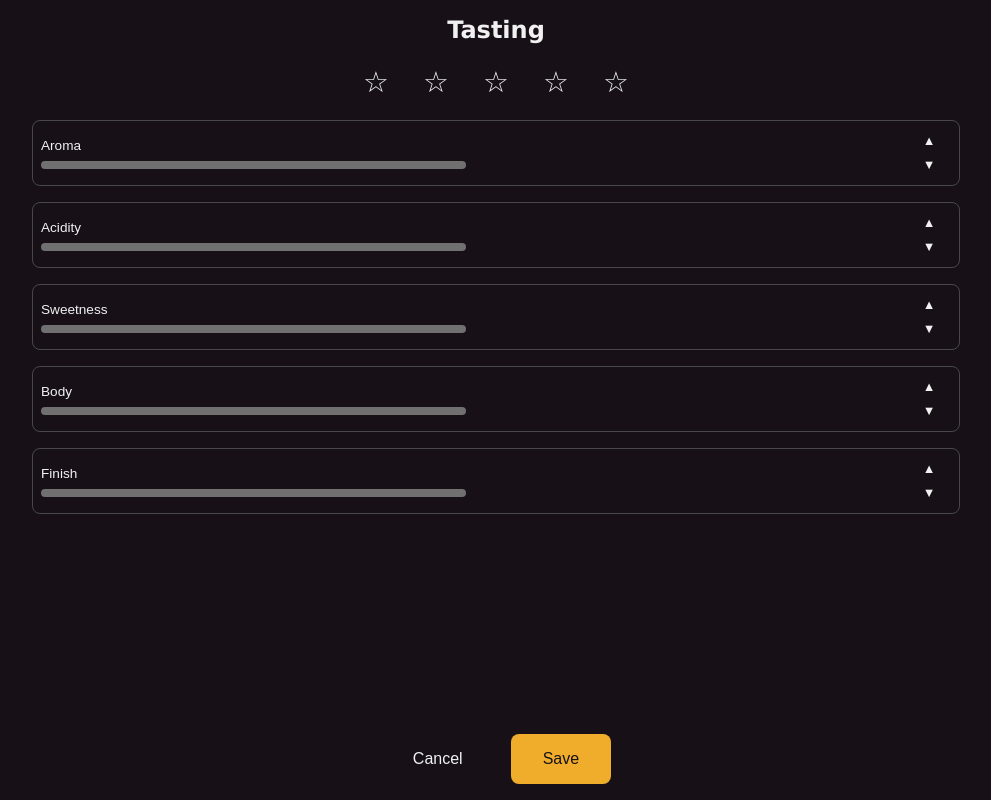
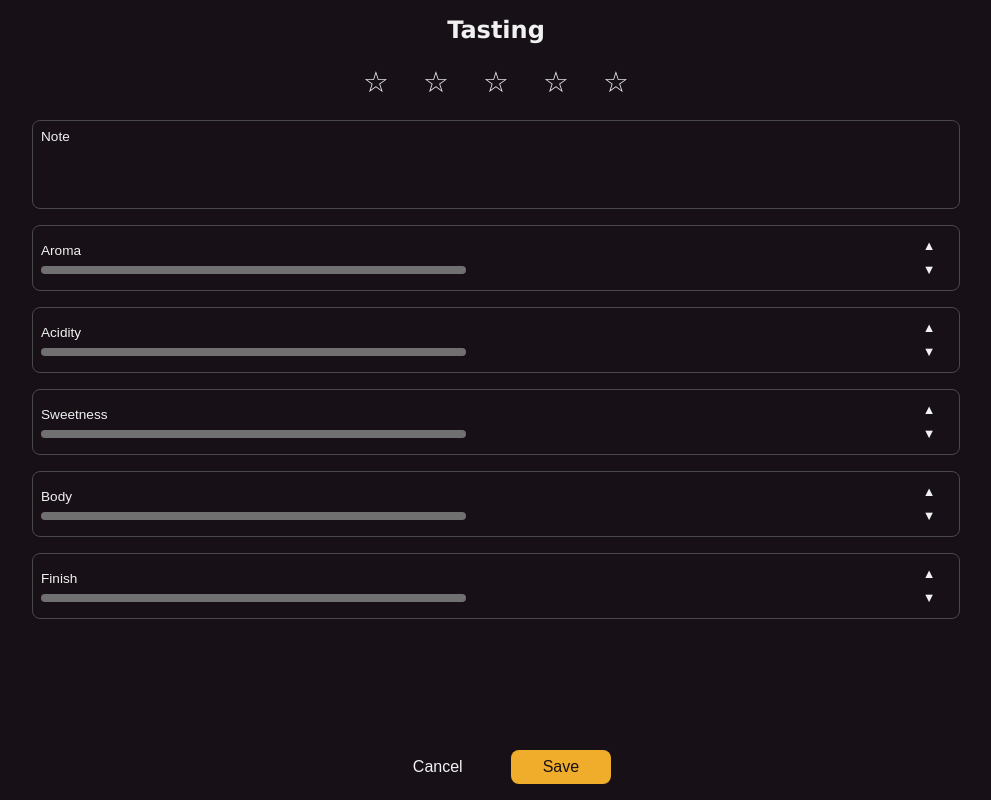
Before and after one commit to pipan/coffee-jurnal, a Vue app: page /create in a window 1280 px wide. Both pictures are taken after typing "Sample", "Sample", "Sample" into the empty fields and a click on the button "Save". Shown: the whole page, without its empty margins (144-1135 px from the left). Built offline with nearby package versions, Linux system fonts and the light colour scheme.

Commit message:
fix items ordering

```diff
--- a/src/assets/styles/button.css
+++ b/src/assets/styles/button.css
@@ -2,7 +2,7 @@
     cursor: pointer;
     background-color: transparent;
     border-radius: var(--unit-s);
-    padding: var(--unit-m) var(--unit-l);
+    padding: var(--unit-s) var(--unit-l);
     font-size: 1rem;
     transition: background-color 180ms ease;
     border: none;
--- a/src/assets/styles/form.css
+++ b/src/assets/styles/form.css
@@ -53,7 +53,11 @@
     color: var(--color-primary);
 }
 
-.input input {
+textarea {
+    resize: none;
+}
+
+.input input, .input textarea {
     width: 100%;
     background-color: transparent;
     border: none;
--- a/src/assets/styles/jurnal.css
+++ b/src/assets/styles/jurnal.css
@@ -112,6 +112,6 @@
     display: flex;
     gap: var(--unit-s);
     justify-content: center;
-    align-items: end;
+    align-items: flex-end;
     padding-bottom: var(--unit-m);
 }
--- a/src/assets/styles/layout.css
+++ b/src/assets/styles/layout.css
@@ -53,7 +53,7 @@
     justify-content: center;
 }
 .row--right {
-    justify-content: end;
+    justify-content: flex-end;
 }
 .row--between {
     justify-content: space-between;
--- a/src/components/JurnalDay.vue
+++ b/src/components/JurnalDay.vue
@@ -30,11 +30,11 @@ export default {
         },
         millisecondsDiff: function () {
             const now = new Date()
-            now.setHours(0)
-            now.setMinutes(0)
-            now.setSeconds(0)
+            now.setHours(23)
+            now.setMinutes(59)
+            now.setSeconds(59)
             now.setMilliseconds(0)
-            return this.dayDate.getTime() - now.getTime()
+            return now.getTime() - this.dayDate.getTime()
         },
         title: function() {
             if (this.isToday()) {
--- a/src/components/PropertyRatingInput.vue
+++ b/src/components/PropertyRatingInput.vue
@@ -58,10 +58,10 @@ export default {
     },
     computed: {
         intensity: function () {
-            return this.value.intensity || 0.5
+            return this.value.intensity !== undefined ? this.value.intensity : 0.5
         },
         quality: function () {
-            return this.value.quality || 0.5
+            return this.value.quality !== undefined ? this.value.quality : 0.5
         },
         barQuality: function () {
             return this.qualityClasses[this.quality]
--- a/src/store/index.js
+++ b/src/store/index.js
@@ -26,10 +26,10 @@ export default new Vuex.Store({
       }
       return items.sort((a, b) => {
         if (a.created_at < b.created_at) {
-          return -1
+          return 1
         }
         else if (a.created_at > b.created_at) {
-          return 1
+          return -1
         }
         return 0
       })
--- a/src/views/Home.vue
+++ b/src/views/Home.vue
@@ -26,10 +26,10 @@ export default {
             let dayItems = []
             for (const item of this.items) {
                 const day = [item.created_at.getFullYear(), item.created_at.getMonth() + 1, item.created_at.getDate()]
-                const dayIndex = day.join('-')
+                let dayIndex = day.join('-')
                 if (dayIndex != previousDayIndex && dayItems.length > 0) {
                     result.push({
-                        day: dayIndex,
+                        day: previousDayIndex,
                         items: dayItems
                     })
                     dayItems = []
--- a/src/views/Taste.vue
+++ b/src/views/Taste.vue
@@ -4,6 +4,10 @@
         <form class="column flex-grow" @submit.prevent="submit()">
             <div class="form flex-grow">
                 <RatingInput :value="rating" @change="ratingValue = $event"></RatingInput>
+                <label class="input">
+                    <div class="input__label">Note</div>
+                    <textarea></textarea>
+                </label>
                 <PropertyRatingInput label="Aroma"
                     :value="aroma"
                     @change="aromaValue = $event"></PropertyRatingInput>
```
